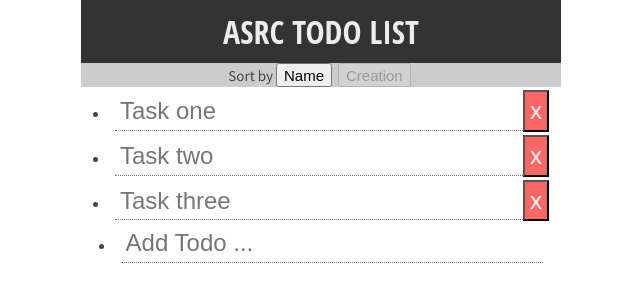
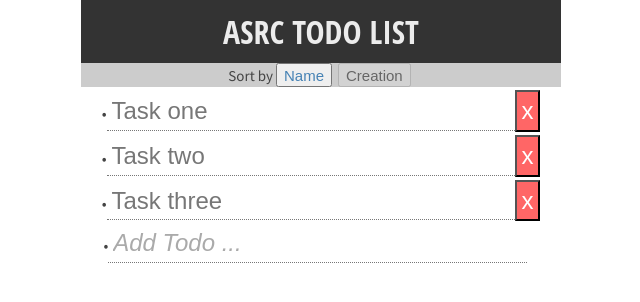
Before and after one commit to dodsonm/arsc-todos, a React (Create React App) app: page / in a window 1280 px wide. Both pictures are taken after a click on the button "Import Data". Shown: the top 302 px of the page, without its empty margins (319-959 px from the left). Built offline with nearby package versions, Linux system fonts and the light colour scheme.

Commit message:
CSS tweaks: AddTodo field, Sort buttons

```diff
--- a/src/components/AddTodoItem.css
+++ b/src/components/AddTodoItem.css
@@ -6,7 +6,10 @@
   border-bottom: dotted 1px #777;
   color: #777;
   font-size: 1.5em;
-  /* margin: 0.2em 0; */
   padding: 0.2em;
-  width: 88%;
+  width: 85%;
 }
+.AddTodoItem-input::placeholder {
+  color: #aaa;
+  font-style: italic;
+}
--- a/src/components/Menu.css
+++ b/src/components/Menu.css
@@ -4,15 +4,19 @@
 }
 
 .Menu button {
+  color: steelblue;
   font-size: 1em;
   margin: 0 0.2em;
   padding: 0.1em 0.4em;
   cursor: pointer;
 }
 .Menu button:hover {
-  color: steelblue;
+  color: lightsteelblue;
 }
-.Menu-import-btn {
+.Menu button:disabled {
+  color: #666;
+}
+.Menu .Menu-import-btn {
   color: red;
-  font-size: 1.2em;
+  font-size: 1.75em;
 }
--- a/src/components/TodoList.css
+++ b/src/components/TodoList.css
@@ -1,3 +1,10 @@
 .TodoList {
-  list-style-position: inside;
+  list-style: none;
 }
+.TodoList li::before {
+  content: '•';
+  color: inherit;
+}
+.TodoList .hide-bullet {
+  margin-left: -2.5%;
+}
--- a/src/components/TodoList.js
+++ b/src/components/TodoList.js
@@ -21,7 +21,7 @@ class TodoList extends React.Component {
             />
           ))
         }
-        <li className="TodoItem">
+        <li className="TodoItem hide-bullet">
           <AddTodoItem addTodo={this.props.addTodo} />
         </li>
       </ul>
```
